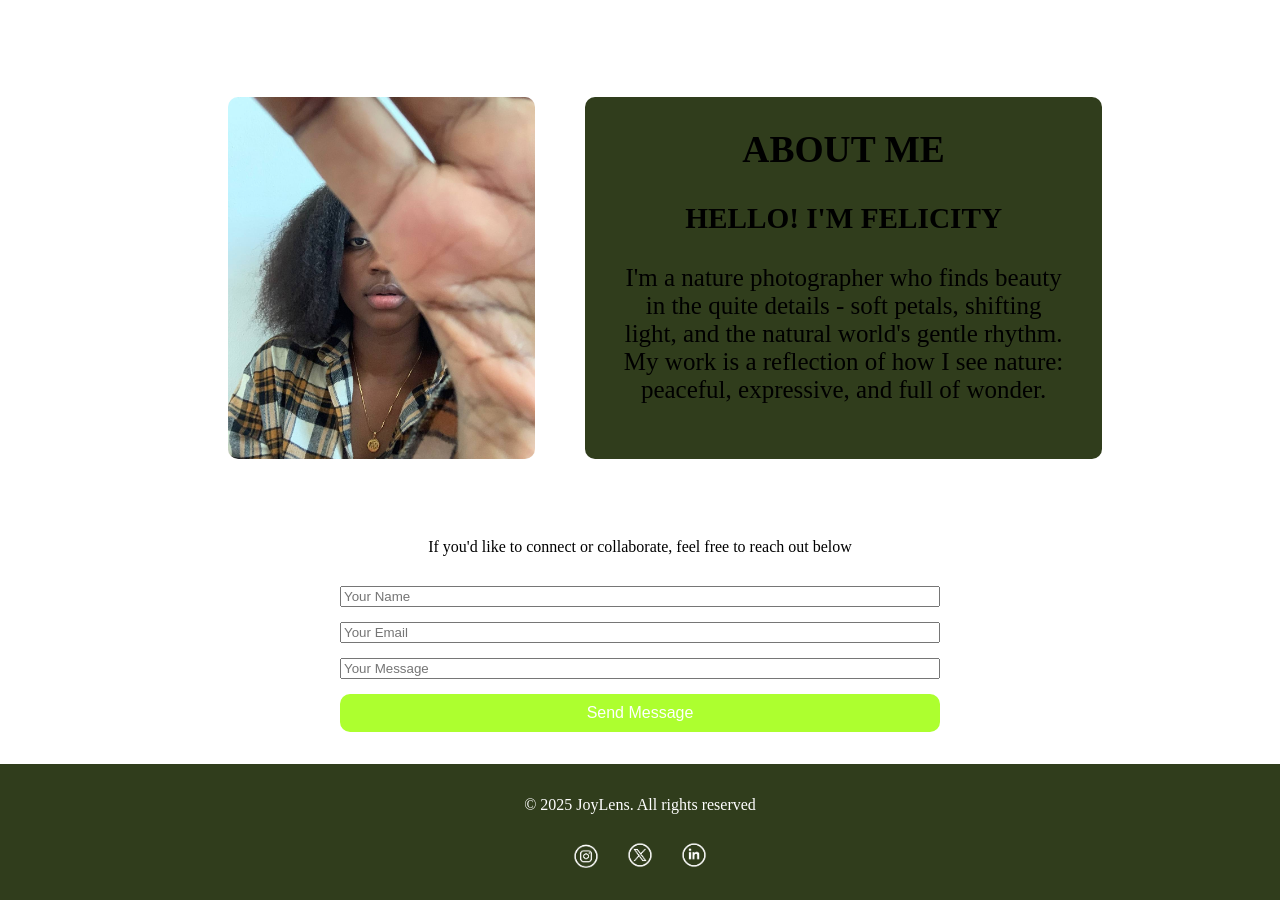
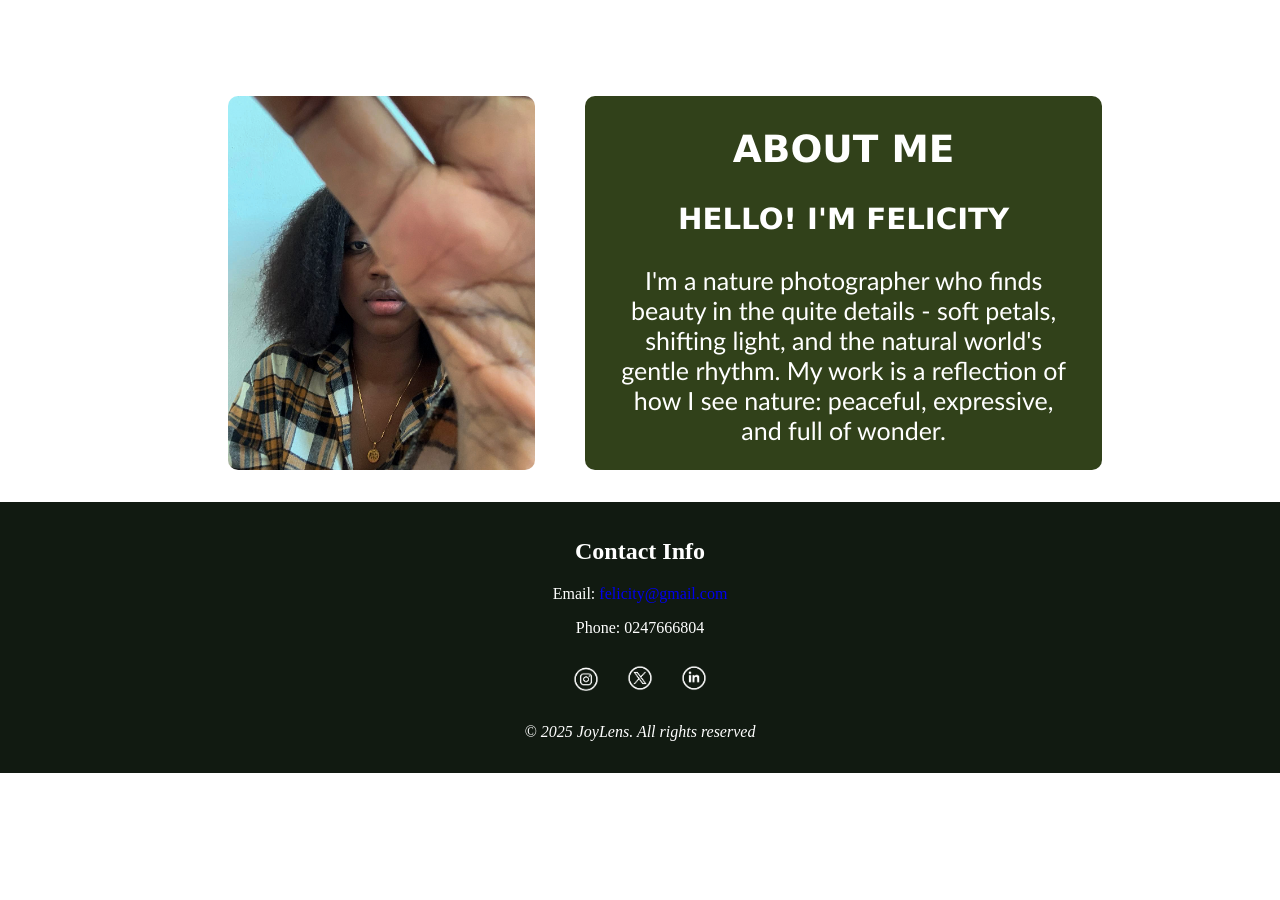
Before and after one commit to felicity-joy/my_gallery, a plain HTML site: page index.html in a window 1280 px wide. Shown: the part 1864-2764 px from the top of the page. After the commit the page ends 2637 px from the top, so only its background shows below. Drawn offline with Linux system fonts and the light colour scheme.

Commit message:
updated my gallery project

```diff
--- a/index.html
+++ b/index.html
@@ -24,17 +24,17 @@
                     <li><a href="#contact">Contact</a></li>
                 </ul>
             </div>
-            <a href="/view gallery" class="book-now">View Gallery</a>
+            <a href="#view gallery" class="book-now">View Gallery</a>
         </nav>
 
         <div id="home" class="header-text">
-             <h1>Capture The Moment</h1>
+             <h1>Capturing serene beauty</h1>
              <p>NATURE'S PHOTOGRAPHY | A DELICATE DANCE</p>
         </div>
 
     </header>
 
-        <section class="gallery">
+        <section id="view gallery" class="gallery">
             <h2>MY GALLERY</h2>
             <div class="photo-grid">
                 <img src="./img/sunset.JPG" class="zoom" alt="sunset">
@@ -56,7 +56,7 @@
         </section>
         <section class="about-section">
             <div id="about" class="about">
-                <img src="./img/me.JPG" alt="myself">
+                <img src="./img/me2.JPG" alt="myself">
             <div class="my-about">
                 <h2>ABOUT ME</h2>
                 <h3>HELLO! I'M FELICITY</h3>
@@ -64,28 +64,18 @@
             </div>
             </div>
         </section>
-        <section class="contact-sec" id="contact">
-            <div class="contact-con">
-                <h2>CONTACT ME</h2>
-                <p>If you'd like to connect or collaborate, feel free to reach out below</p>
-                <form class="contact-form">
-                    <input type="text" name="name" placeholder="Your Name" required>
-                    <input type="text" name="email" placeholder="Your Email" required>
-                    <input type="message" name="5" placeholder="Your Message" required>
-                    <button type="submit">Send Message</button>
-
-                </form>
-            </div>
-        </section>
         <footer>
-            <div>
-                <p>&copy; 2025 JoyLens. All rights reserved</p>
-                <div class="social-icons">
+                <div id="contact" class="social-icons">
+                    <h2>Contact Info</h2>
+                    <p class="email">Email: <a href="mail:opokufelicity99@gmail.com">felicity@gmail.com</a></p>
+                    <p class="phone">Phone: 0247666804</p>
                     <a href="#"><img src="./img/instagram.png" alt="ig"></a>
                     <a href="#"><img src="./img/x.png" alt="x"></a>
                     <a href="#"><img src="./img/linkedin.png" alt="li"></a>
                 </div>
-            </div>
+                <div class="my-footer">
+                    <p>&copy; 2025 JoyLens. All rights reserved</p>
+                </div>
         </footer>
 </body>
 
--- a/styles.css
+++ b/styles.css
@@ -67,7 +67,6 @@ nav a {
     justify-content: center;
     align-items: center;
     text-align: center;
-    /* background-color: rgba(0,0,0,0.5); */
     color: white;
     gap: 10px;
     width: 40%;
@@ -108,7 +107,7 @@ header a:hover {
   margin-bottom: 20px;
   color: black;
   font-size: 30px;
-  font-family: 'Trebuchet MS', 'Lucida Sans Unicode', 'Lucida Grande', 'Lucida Sans', Arial, sans-serif;
+  font-family: 'Lucida Sans', 'Lucida Sans Regular', 'Lucida Grande', 'Lucida Sans Unicode', Geneva, Verdana, sans-serif;
 }
 
 .zoom {
@@ -137,7 +136,7 @@ justify-items: center;
 }
 
 .about-section{
-      width: 80%;
+    width: 80%;
     margin: auto;
 }
 
@@ -161,68 +160,36 @@ justify-items: center;
   margin-right: 50px;
   width: 65%;
   font-size: 25px;
-  background-color: rgb(48, 61, 28);
+  background-color: rgb(49, 65, 26);
   padding: 0 2rem;
   border-radius: 10px;
-  color: black;
+  color: white;
   text-align: center;
 }
 
-.contact-con {
-  max-width: 600px;
-  margin: 0 auto;
-  text-align: center;
+.my-about h2 {
+  font-family: 'Lucida Sans', 'Lucida Sans Regular', 'Lucida Grande', 'Lucida Sans Unicode', Geneva, Verdana, sans-serif;
 }
 
-.contact-con h2 {
-  font-size: 2rem;
-  margin-bottom: 10px;
-  color: white;
-  font-weight: bold;
+.my-about h3 {
+  font-family: 'Lucida Sans', 'Lucida Sans Regular', 'Lucida Grande', 'Lucida Sans Unicode', Geneva, Verdana, sans-serif;
 }
 
-.contact-con p {
-  font-size: 16px;
-  margin-bottom: 30px;
-  color: black;
+.my-about p {
+  font-family: 'Gill Sans', 'Gill Sans MT', Calibri, 'Trebuchet MS', sans-serif;
 }
 
-.contact-form {
-  display: flex;
-  flex-direction: column;
-  gap: 15px;
-}
-
-.contact-form textarea {
-  padding: 15px;
-  border: 1px solid red;
-  border-radius: 10px;
-  font-size: 16px;
-  width: 100%;
-}
-
-.contact-form button {
-  background-color: greenyellow;
-  color: white;
-  padding: 10px;
-  border: none;
-  border-radius: 10px;
-  font-size: 16px;
-  cursor: pointer;
-}
-
-.contact-form button:hover {
-  background-color: green;
-  border-radius: 20px 20px;
-  border: 0.5px solid;
-}
 
 footer {
-  background-color: rgb(48, 61, 28);
+  background-color: rgb(17, 26, 17);
   color: white;
   text-align: center;
   padding: 1rem;
   margin-top: 2rem;
+}
+
+.my-footer p{
+  font-style: italic;
 }
 
 .social-icons a {
```
Also changed, not shown: img/me.JPG (deleted), img/me2.JPG (added).
